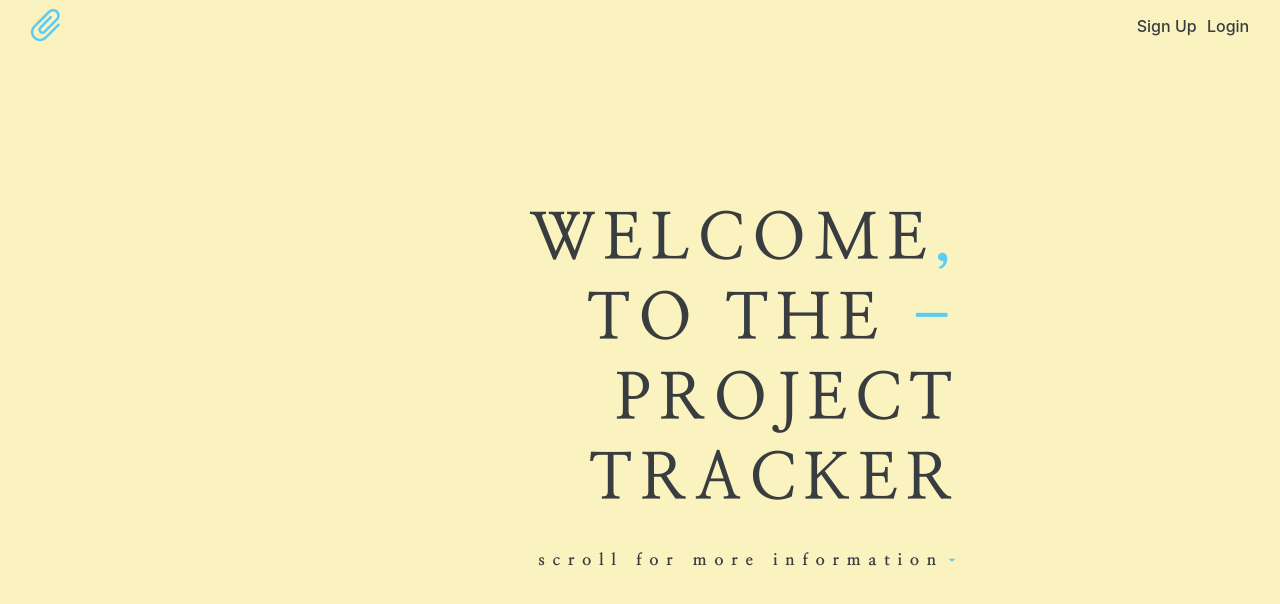
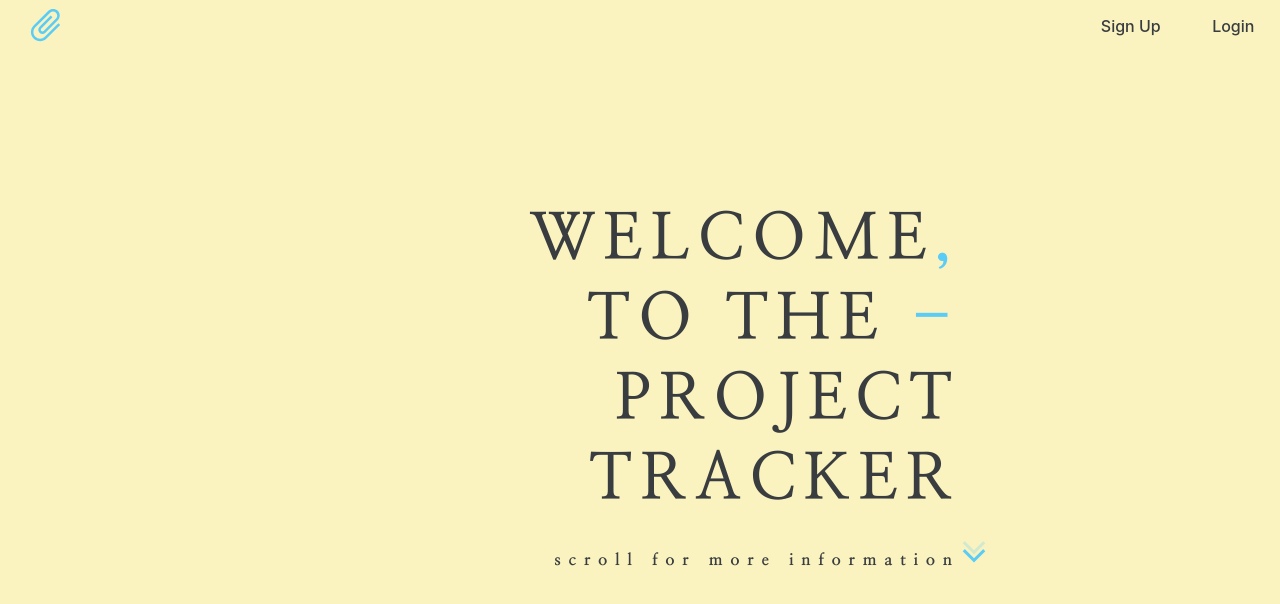
Before and after one commit to fernando817mm/project-tracker, a React (Create React App) app: page / in a window 1280 px wide. Shown: the top 604 px of the page. Built offline with nearby package versions, Linux system fonts and the light colour scheme.

Commit message:
Replaced svg with div using before and after to animate the scroll down arrow. Changed z-index of navbar to be 100.

```diff
--- a/src/components/LandingPage.js
+++ b/src/components/LandingPage.js
@@ -15,18 +15,21 @@ const LandingPage = () => {
           project tracker
           <br />
         </h1>
+        {/* <p>
+          scroll for more information <Logo />
+        </p> */}
         <p>
-          scroll for more information <Logo />
+          scroll for more information <div className="scroll-down"></div>
         </p>
       </StyledContainer>
       <div className="info two">
-        <h1>First Page</h1>
+        <h1>Second Page</h1>
       </div>
       <div className="info three">
-        <h1>Second Page</h1>
+        <h1>Third Page</h1>
       </div>
       <div className="info four">
-        <h1>Third Page</h1>
+        <h1>Fourth Page</h1>
       </div>
     </StyledLandingPage>
   );
--- a/src/components/Signup.js
+++ b/src/components/Signup.js
@@ -1,5 +1,5 @@
 import React, { useState } from "react";
-import { useHistory } from "react-router";
+// import { useHistory } from "react-router";
 import { Link } from "react-router-dom";
 import StyledSignup from "../styled-components/StyledSignup";
 
@@ -12,7 +12,7 @@ const initialState = {
 
 const Signup = () => {
   const [formValue, setFormValue] = useState(initialState);
-  const { push } = useHistory();
+  // const { push } = useHistory();
 
   const handleChange = (e) => {
     setFormValue({
@@ -89,8 +89,8 @@ const Signup = () => {
         </div>
         <div className="img-box">
           <img
-            src="https://images.unsplash.com/photo-1591617870684-6e861e6a48ad?ixlib=rb-1.2.1&ixid=MnwxMjA3fDB8MHxwaG90by1wYWdlfHx8fGVufDB8fHx8&auto=format&fit=crop&w=3292&q=80"
-            alt="pink flower growing in a graph like manner"
+            src="https://images.unsplash.com/photo-1618788372246-79faff0c3742?ixlib=rb-1.2.1&ixid=MnwxMjA3fDB8MHxwaG90by1wYWdlfHx8fGVufDB8fHx8&auto=format&fit=crop&w=927&q=80"
+            alt="wireframe on an iPad"
           />
         </div>
       </StyledSignup>
--- a/src/styled-components/StyledContainer.js
+++ b/src/styled-components/StyledContainer.js
@@ -24,6 +24,7 @@ const StyledContainer = styled.div`
     text-align: right;
     align-items: center;
     width: auto;
+    position: relative;
     & svg {
       width: 2.5%;
       height: auto;
@@ -32,6 +33,50 @@ const StyledContainer = styled.div`
   & span {
     color: #5bccf6;
   }
+
+  & .scroll-down {
+    height: 2em;
+    width: 1.5em;
+    position: absolute;
+    right: -4%;
+    cursor: pointer;
+  }
+
+  & .scroll-down::before,
+  .scroll-down::after {
+    content: "";
+    position: absolute;
+    top: 0;
+    left: 50%;
+    height: 0.8em;
+    width: 0.8em;
+    transform: translate(-50%, -100%) rotate(45deg);
+    border: 3px solid #5bccf6;
+    border-left: transparent;
+    border-top: transparent;
+    animation: scroll-down 1s ease-in-out infinite;
+  }
+
+  & .scroll-down::after {
+    top: 20%;
+    animation-delay: 0.375s;
+  }
+
+  @keyframes scroll-down {
+    0% {
+      opacity: 0;
+    }
+    30% {
+      opacity: 1;
+    }
+    60% {
+      opacity: 1;
+    }
+    100% {
+      opacity: 0;
+      top: 100%;
+    }
+  }
 `;
 
 export default StyledContainer;
--- a/src/styled-components/StyledNavigation.js
+++ b/src/styled-components/StyledNavigation.js
@@ -9,10 +9,11 @@ const StyledNavigation = styled.div`
   justify-content: space-between;
   align-items: center;
   padding: 2% 2%;
+  z-index: 100;
   & .nav-links {
     display: flex;
-    width: 10%;
-    justify-content: space-around;
+    width: 12.5%;
+    justify-content: space-between;
     align-items: center;
   }
   & a {
```
